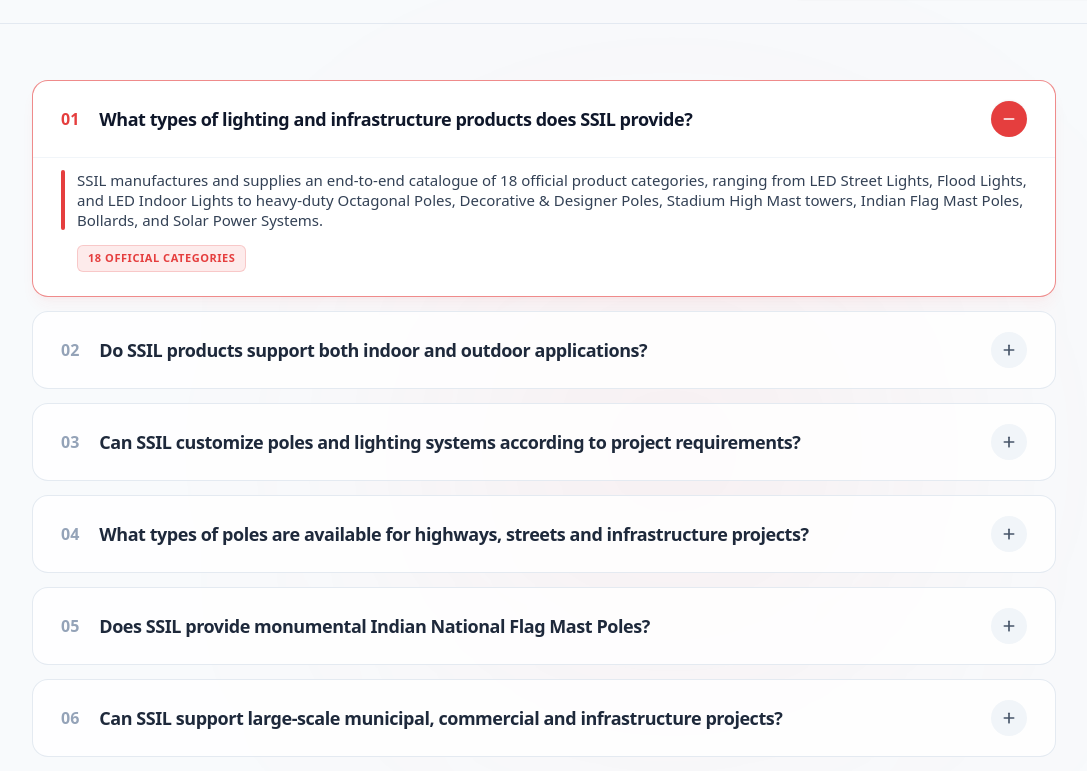
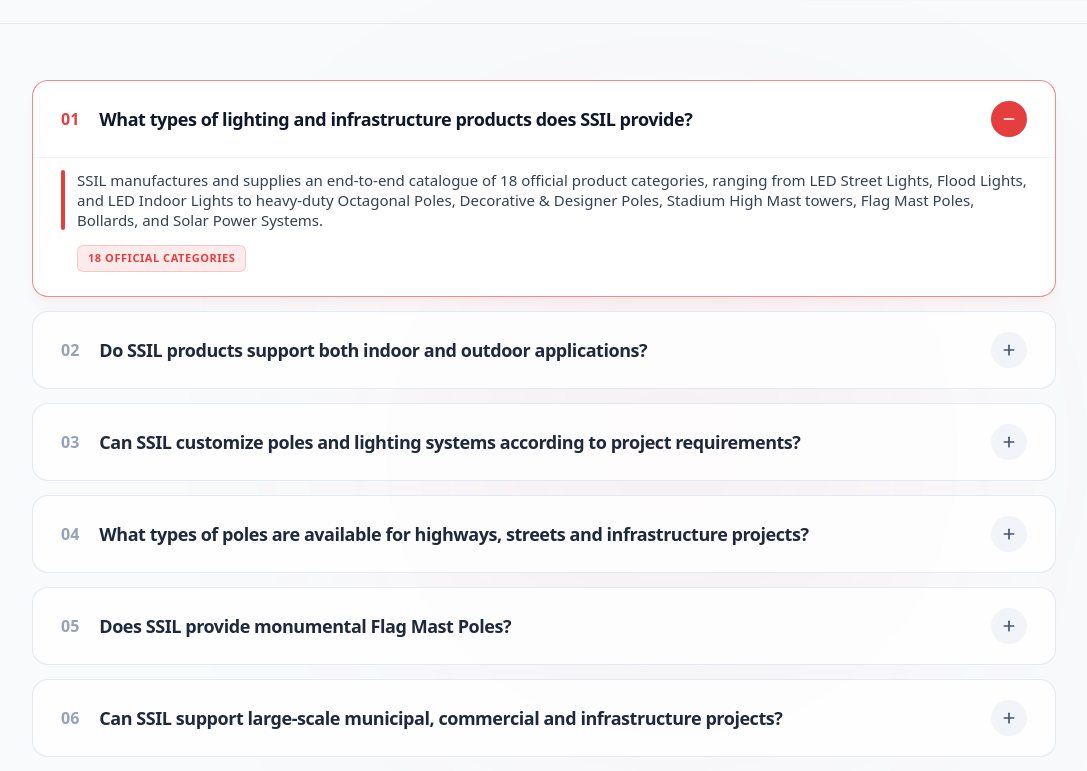
Before and after one commit to Harshit-SSPL/HarshitSSPL, a Next.js app in the folder frontend/: page /products in a window 1280 px wide. Shown: the part 3210-3981 px from the top of the page, without its empty margins (96-1183 px from the left). Built offline with nearby package versions, Linux system fonts and the light colour scheme.

Commit message:
Rename Indian Flag Mast Poles to Flag Mast Poles

```diff
--- a/frontend/components/ui/product-faq.tsx
+++ b/frontend/components/ui/product-faq.tsx
@@ -18,7 +18,7 @@ const faqData: FaqItem[] = [
     num: "01",
     question: "What types of lighting and infrastructure products does SSIL provide?",
     answer:
-      "SSIL manufactures and supplies an end-to-end catalogue of 18 official product categories, ranging from LED Street Lights, Flood Lights, and LED Indoor Lights to heavy-duty Octagonal Poles, Decorative & Designer Poles, Stadium High Mast towers, Indian Flag Mast Poles, Bollards, and Solar Power Systems.",
+      "SSIL manufactures and supplies an end-to-end catalogue of 18 official product categories, ranging from LED Street Lights, Flood Lights, and LED Indoor Lights to heavy-duty Octagonal Poles, Decorative & Designer Poles, Stadium High Mast towers, Flag Mast Poles, Bollards, and Solar Power Systems.",
     highlightTag: "18 Official Categories",
   },
   {
@@ -44,10 +44,10 @@ const faqData: FaqItem[] = [
   },
   {
     num: "05",
-    question: "Does SSIL provide monumental Indian National Flag Mast Poles?",
+    question: "Does SSIL provide monumental Flag Mast Poles?",
     answer:
-      "Yes. SSIL is an industry leader in monumental high-tensile Indian National Flag Mast Poles up to 100+ feet, engineered to withstand extreme wind loads (180+ km/h), equipped with internal motorized winch hoisting systems and 360-degree LED floodlighting crowns.",
-    highlightTag: "National Landmarks",
+      "Yes. SSIL is an industry leader in monumental high-tensile Flag Mast Poles up to 100+ feet, engineered to withstand extreme wind loads (180+ km/h), equipped with internal motorized winch hoisting systems and 360-degree LED floodlighting crowns.",
+    highlightTag: "Public Landmarks",
   },
   {
     num: "06",
--- a/frontend/data/products-catalog.ts
+++ b/frontend/data/products-catalog.ts
@@ -102,10 +102,10 @@ export const catalogProducts: CatalogProduct[] = [
   },
   {
     id: "cat-06",
-    name: "Indian Flag Mast Poles",
-    slug: "indian-flag-mast-poles",
+    name: "Flag Mast Poles",
+    slug: "flag-mast-poles",
     designCount: 8,
-    tagline: "Monumental flag infrastructure engineered to stand tall across national landmarks.",
+    tagline: "Monumental flag infrastructure engineered to stand tall across public and civic landmarks.",
     description:
       "High-tensile monumental flag mast poles designed and engineered to withstand extreme wind conditions, featuring internal halyard systems and motorized flag hoisting for civic landmarks.",
     dayImage: "/images/products/homepage/product-04/day.png",
```
